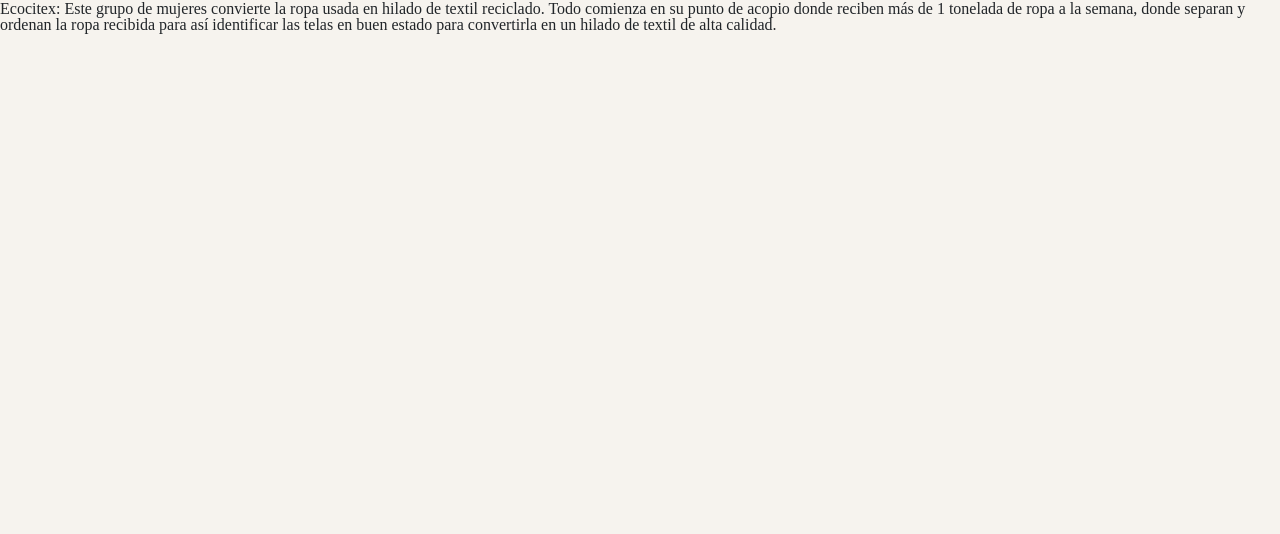
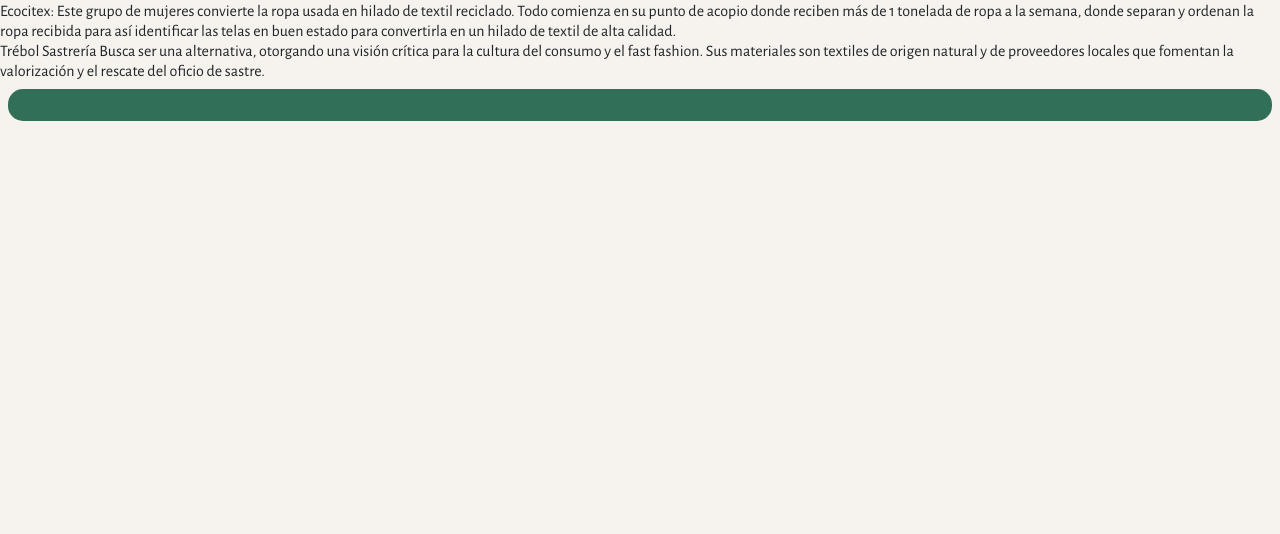
Before and after one commit to ead-codigo-2022/proyecto-grupal-antonia-jeldes-delia-madrid, a plain HTML site: page Páginas/Marcas-Sustentables.html in a window 1280 px wide. Shown: the part 266-800 px from the top of the page. Drawn offline with nearby package versions, Linux system fonts and the light colour scheme; a web font is replaced by a local one.

Commit message:
Update Marcas-Sustentables.html

```diff
--- a/Páginas/Marcas-Sustentables.html
+++ b/Páginas/Marcas-Sustentables.html
@@ -36,12 +36,20 @@
           <div class="Titulo">
               <h1>Marcas Sustentables</h1>
           </div>
-          Ecocitex:
+          <p>Ecocitex:
           Este grupo de mujeres convierte la ropa usada en hilado de textil reciclado.
           Todo comienza en su punto de acopio donde reciben más de 1 tonelada de ropa a la semana,
           donde separan y ordenan la ropa recibida para así identificar las telas en buen estado
           para convertirla en un hilado de textil de alta calidad.
+          </p>
+ <p> Trébol Sastrería
+  Busca ser una alternativa, otorgando una visión crítica para la cultura del consumo y el fast fashion. Sus materiales son textiles de origen natural y de proveedores locales que fomentan la valorización y el rescate del oficio de sastre.
+  </p>
+  </div> <a class="botonnosotras" href=" https://www.trebolsastreria.com/"</a>
 
+  <p>
+
+  </p>
         </div>
 
 
```
